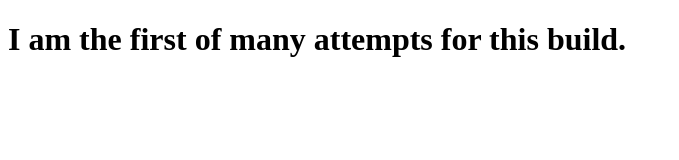
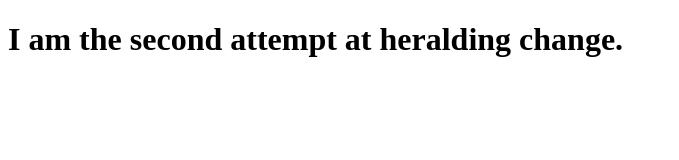
Before and after one commit to hearthefields/Week-4-Class-Build, a plain HTML site: page index.html in a window 1280 px wide. Shown: the whole page, without its empty margins (0-679 px from the left). Drawn offline with Linux system fonts and the light colour scheme.

Commit message:
Updated Index File

```diff
--- a/index.html
+++ b/index.html
@@ -3,6 +3,6 @@
     <title>Week 4 Class Attempt</title>
 </head>
 <body>
-    <h1>I am the first of many attempts for this build.</h1>
+    <h1>I am the second attempt at heralding change.</h1>
 </body>
 </html>
```
